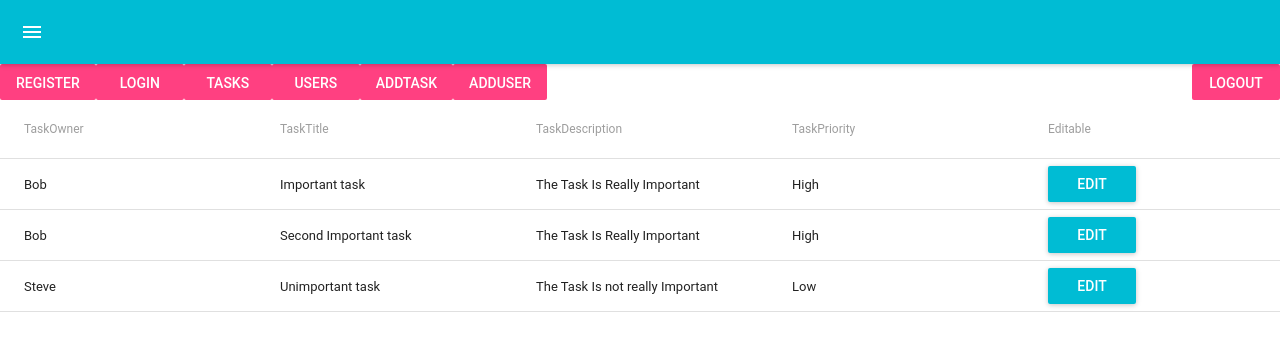
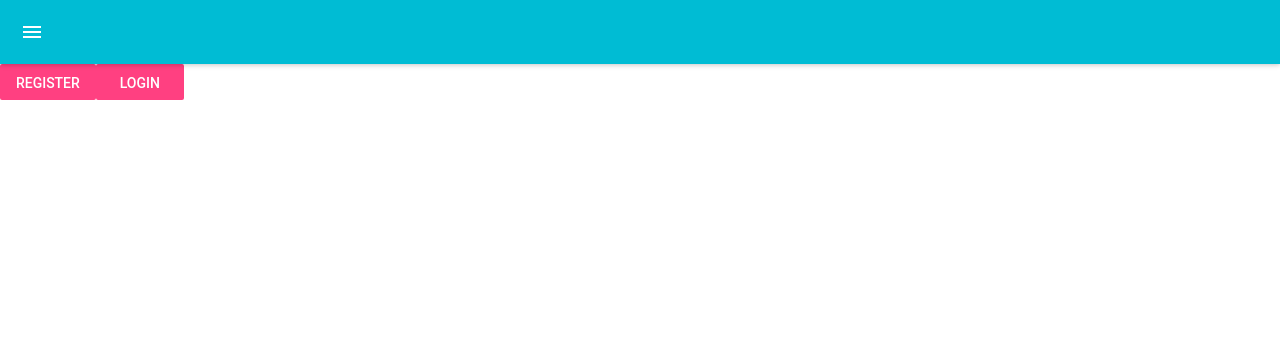
Before and after one commit to milenhinkov/Uni-React-App, a React (Create React App) app: page /tasks in a window 1280 px wide. Shown: the top 346 px of the page. Built offline with nearby package versions, Linux system fonts and the light colour scheme.

Commit message:
Code refactoring

```diff
--- a/src/App.js
+++ b/src/App.js
@@ -20,14 +20,31 @@ import { Route, Switch, withRouter } from 'react-router-dom';
 import { connect } from 'react-redux'
 
 //---- external css -----------------
-import { buttonStyle } from './jsCss/appCss'
+import { buttonStyle } from './modulesCss/appCss'
 
 
 class App extends Component {
   constructor(props) {
     super(props)
-    this.state = Object.assign({}, props, { isLogged: false, isAdmin: false, })
+    this.state = Object.assign({}, props, { isLogged: false, isAdmin: false, });
+    this.initStorage();
+  }
 
+  initStorage() {
+    let usersArr = localStorage.getItem('users');
+    if (!usersArr) {
+      localStorage.setItem('users', JSON.stringify([]));
+    }
+  }
+
+  componentWillReceiveProps(nextProps) {
+    if (nextProps.currentUser !== this.props.currentUser) {
+      this.setState((prevState) => {
+        prevState.currentUser = nextProps.currentUser;
+        prevState.isLogged = true;
+        prevState.isAdmin = nextProps.currentUser.role === 'admin';
+      });
+    }
   }
 
   render() {
@@ -36,39 +53,39 @@ class App extends Component {
         <div>
           <AppBar>
           </AppBar>
-          <FlatButton
+          {!this.state.isLogged ? <FlatButton
             label="Register"
             style={buttonStyle}
-            onClick={() => { this.props.history.push('/register') }} />
-          <FlatButton
+            onClick={() => { this.props.history.push('/register') }} /> : null}
+          {!this.state.isLogged ? <FlatButton
             label="Login"
             style={buttonStyle}
-            onClick={() => { this.props.history.push('/login') }} />
-          <FlatButton
+            onClick={() => { this.props.history.push('/login') }} /> : null}
+          {this.state.isLogged ? <FlatButton
             label="Tasks"
             style={buttonStyle}
-            onClick={() => { this.props.history.push('/tasks') }} />
-          <FlatButton
+            onClick={() => { this.props.history.push('/tasks') }} /> : null}
+          {this.state.isAdmin ? <FlatButton
             label="Users"
             style={buttonStyle}
-            onClick={() => { this.props.history.push('/users') }} />
-          <FlatButton
+            onClick={() => { this.props.history.push('/users') }} /> : null}
+          {this.state.isLogged ? <FlatButton
             label="AddTask"
             style={buttonStyle}
-            onClick={() => { this.props.history.push('/addtask') }} />
-          <FlatButton
+            onClick={() => { this.props.history.push('/addtask') }} /> : null}
+          {this.state.isAdmin ? <FlatButton
             label="AddUser"
             style={buttonStyle}
-            onClick={() => { this.props.history.push('/adduser') }} />
-          <FlatButton
+            onClick={() => { this.props.history.push('/adduser') }} /> : null}
+          {this.state.isLogged ? <FlatButton
             label="Logout"
             style={Object.assign({}, buttonStyle, { float: 'right' })}
-            onClick={() => { this.props.history.push('/logout') }} />
+            onClick={() => { this.props.history.push('/logout') }} /> : null}
           <Switch>
             <Route path="/register" component={Register} />
             <Route path="/login" component={Login} />
-            <Route path="/tasks" component={() => { return <TasksTable info={testProps} /> }} />
-            <Route path="/users" component={UsersTable} />
+            {this.state.isLogged ? <Route path="/tasks" component={() => { return <TasksTable info={testProps} /> }} /> : null}
+            {this.state.isAdmin ? <Route path="/users" component={UsersTable} /> : null}
             <Route path="/addtask" component={() => { return <TaskEditForm open={true} /> }} />
           </Switch>
         </div>
@@ -122,6 +139,6 @@ const testProps = {
 export default withRouter(connect(mapStateToProps)(App));
 
 /* const style={
-  color: "#FFFFFF",
-  backgroundColor: "#FF4081"
+          color: "#FFFFFF",
+        backgroundColor: "#FF4081"
 } */
--- a/src/forms/RegisterForm.jsx
+++ b/src/forms/RegisterForm.jsx
@@ -55,6 +55,7 @@ class Register extends Component {
                 }) : null
         });
         this.props.createUser(this.state);
+        this.props.history.push('/tasks');
     }
 
     render() {
@@ -79,15 +80,11 @@ class Register extends Component {
                     onChange={(event, newValue) => this.setState({ password: newValue })}
                 />
                 <br />
-                <RaisedButton label="Submit" primary={true} style={style} onClick={(event) => this.submitRegister(event)} />
+                <RaisedButton label="Submit" primary={true} onClick={(event) => this.submitRegister(event)} />
             </div>
         );
     }
 }
-const style = {
-    margin: 15,
-};
-
 
 Register.propTypes={
     userObj: PropTypes.object.isRequired,
--- a/src/redux/ActionCreators.jsx
+++ b/src/redux/ActionCreators.jsx
@@ -1,17 +1,19 @@
-import * as actionTypes from './ActionTypes'
-
-function createCourse(course) {
-  return {
-    type: actionTypes.CREATE_COURSE,
-    course
-  }
-}
+import {REGISTER_USER, LOGOUT_USER} from './ActionTypes'
 
 function createUser(user){
+  localStorage.setItem('currentUser', JSON.stringify(user));
   return{
-    type: actionTypes.CREATE_USER,
+    type: REGISTER_USER,
     user
   }
 }
 
-export {createCourse, createUser }
+function logoutUser(user){
+  localStorage.removeItem('currentUser');
+  return{
+    type: LOGOUT_USER,
+    user
+  }
+}
+
+export { createUser }
--- a/src/redux/ActionTypes.jsx
+++ b/src/redux/ActionTypes.jsx
@@ -1,2 +1,5 @@
-export const CREATE_COURSE = 'CREATE_COURSE';
-export const CREATE_USER = 'CREATE_USER';
+const REGISTER_USER = 'CREATE_USER';
+const LOGOUT_USER = 'LOGOUT_USER';
+
+
+export {REGISTER_USER, LOGOUT_USER};
--- a/src/redux/Reducers.jsx
+++ b/src/redux/Reducers.jsx
@@ -1,9 +1,11 @@
-import * as actionTypes from './ActionTypes'
+import {REGISTER_USER, LOGOUT_USER} from './ActionTypes'
 
  function registerUserReducer(state = {}, action){
   switch (action.type) {
-    case actionTypes.CREATE_USER:
+    case REGISTER_USER:
       return  action.user;
+    case LOGOUT_USER:
+      return action.user;
     default:
       return state;
   }
```
Also changed, not shown: src/modulesCss/appCss.jsx (renamed from src/jsCss/appCss.jsx).
